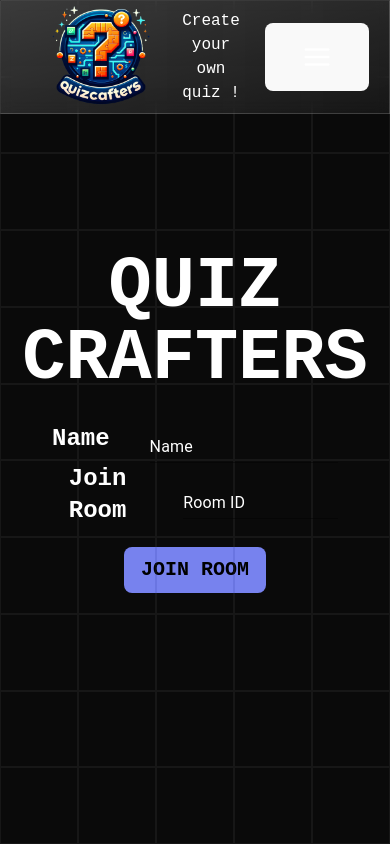
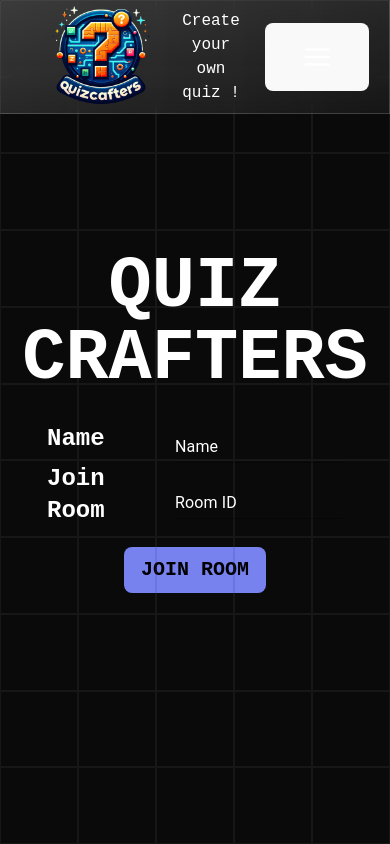
Before and after one commit to Khoagoodkid/quiz-crafters, a React (Vite) app: page / in a window 390 px wide. Built offline with nearby package versions, Linux system fonts and the light colour scheme; no server answers.

Commit message:
fix: UI responsive

```diff
--- a/src/pages/Home/Home.jsx
+++ b/src/pages/Home/Home.jsx
@@ -60,14 +60,14 @@ function Home() {
     const [isOpenWinner,setIsOpenWinner] = useState(false)
     useEffect(() => {
         generateGridCount();
-        document.getElementById("audio").volume = volume
+        // document.getElementById("audio").volume = volume
         window.addEventListener("resize", generateGridCount);
 
         return () => window.removeEventListener("resize", generateGridCount);
     }, []);
-    useEffect(() => {
-        document.getElementById("audio").volume = volume
-    }, [volume])
+    // useEffect(() => {
+    //     document.getElementById("audio").volume = volume
+    // }, [volume])
 
     useEffect(() => {
         socket.on("getQuestion", question => {
@@ -230,12 +230,12 @@ function Home() {
             {isLogin && <SettingsIcon className='absolute left-5 top-5 cursor-pointer text-[--text]'
                 onClick={() => setIsOpenSetting(true)}
             />}
-            <video src='music.mp4'
-                controls
+            {/* <video src='music.mp4'
+                controls = {false}
                 id="audio"
                 onPlay={() => setAudioPlay(true)} className=' hidden absolute top-0 left-0 right-0 bottom-0'
 
-            />
+            /> */}
             {!isLogin && <TopBar isOpenSetting={isOpenSetting} setIsOpenSetting={setIsOpenSetting} />}
             <div className="bg-neutral-950 w-full "
 
@@ -262,12 +262,12 @@ function Home() {
                         </h1>
 
                         <div className='flex flex-col p-5 text-white justify-center font-bold'>
-                            <div className='flex flex-row items-center justify-between gap-10 text-2xl'>
-                                <span>Name</span>
+                            <div className=' text-left flex flex-row items-center justify-between gap-10 text-2xl'>
+                                <span className='w-[2em]'>Name</span>
                                 <div>
                                     <TextField id="standard-basic" label="Name" variant="standard"
                                         onChange={(e) => setUser({ ...user, name: e.target.value })}
-                                        sx={{ label: { color: 'white' }, input: { color: 'white' } }}
+                                        sx={{ label: { color: 'white' }, input: { color: 'white' }, width:'7em' }}
                                         className='pointer-events-auto'
                                     />
                                 </div>
@@ -275,14 +275,14 @@ function Home() {
 
                             </div>
 
-                            <div className='flex flex-row items-center justify-between gap-10 text-2xl'>
+                            <div className='flex flex-row items-center justify-between gap-20 text-2xl'>
 
-                                <span>Join Room</span>
+                                <span className='w-[2em] md:w-auto'>Join Room</span>
                                 <div>
 
                                     <TextField id="standard-basic" label="Room ID" variant="standard"
                                         onChange={(e) => setRoomId(e.target.value)}
-                                        sx={{ label: { color: 'white' }, input: { color: 'white' } }}
+                                        sx={{ label: { color: 'white' }, input: { color: 'white' }, width:'7em'  }}
                                         className='pointer-events-auto'
                                     />
 
--- a/src/pages/Room/Room.jsx
+++ b/src/pages/Room/Room.jsx
@@ -41,8 +41,8 @@ function Room({ user, question, isStart, roomId, messages, setIsOpenSetting }) {
 
     return (
         <>
-            {!isStart ? (<div className='w-full text-white flex flex-row justify-center gap-10 overflow-hidden'>
-                <div className='flex flex-col w-1/2 justify-center items-center gap-10'>
+            {!isStart ? (<div className='w-full text-white flex md:flex-row flex-col justify-center gap-10'>
+                <div className='flex flex-col w-full md:w-1/2  justify-center items-center gap-10'>
                     <div className='flex flex-col items-center gap-0'>
                         <img src={dummy} className="relative w-40 z-10 mb-10 mt-2 rounded-full border-2 border-indigo-500 bg-slate-900 p-4  text-indigo-500" />
                         <span className='text-3xl font-bold'>{user.name}</span>
@@ -52,7 +52,7 @@ function Room({ user, question, isStart, roomId, messages, setIsOpenSetting }) {
                         style={{ backgroundColor: 'rgba(71, 71, 71,0.5)' }}
                         onSubmit={submitHandler}
                     >
-                        <div className='w-full h-[85%] flex flex-col items-start text-left overflow-y-scroll overflow-x-hidden p-5 pl-3 pb-1 '>
+                        <div className='w-full h-[85%]  flex flex-col items-start text-left overflow-y-scroll overflow-x-hidden p-5 pl-3 pb-1 '>
                             {messages?.map((m) => {
                                 return (
                                     <div className='flex flex-wrap items-start h-auto gap-2 '>
@@ -76,7 +76,7 @@ function Room({ user, question, isStart, roomId, messages, setIsOpenSetting }) {
                         />
                     </form>
                 </div>
-                <div className='w-full flex flex-col '>
+                <div className='w-full flex flex-col'>
                     <div>
                         <h2 className='text-2xl font-bold'>Participants: {members.length}</h2>
                     </div>
```
